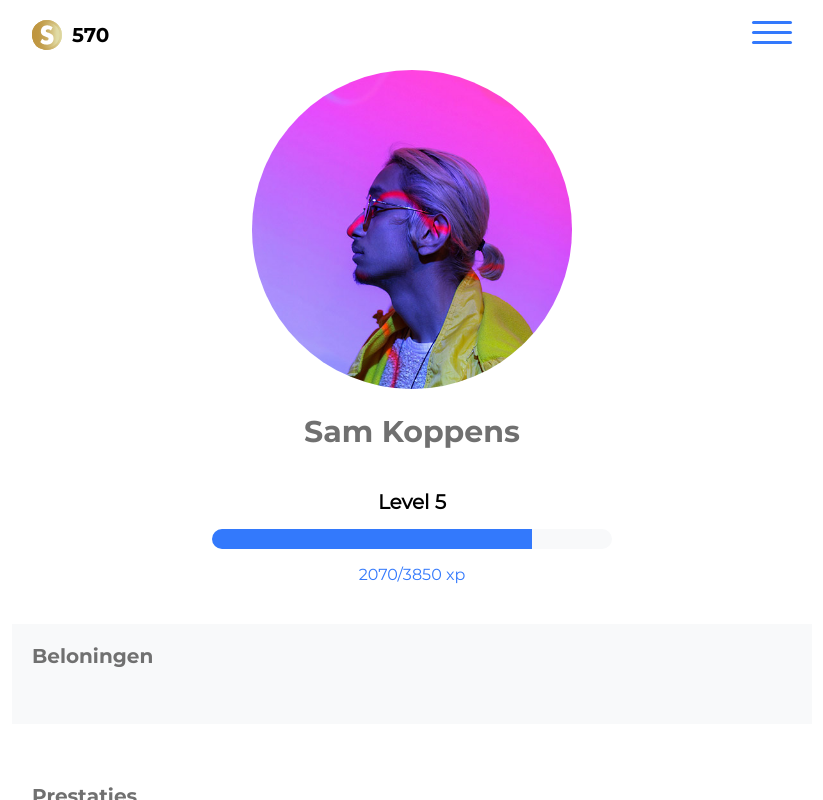
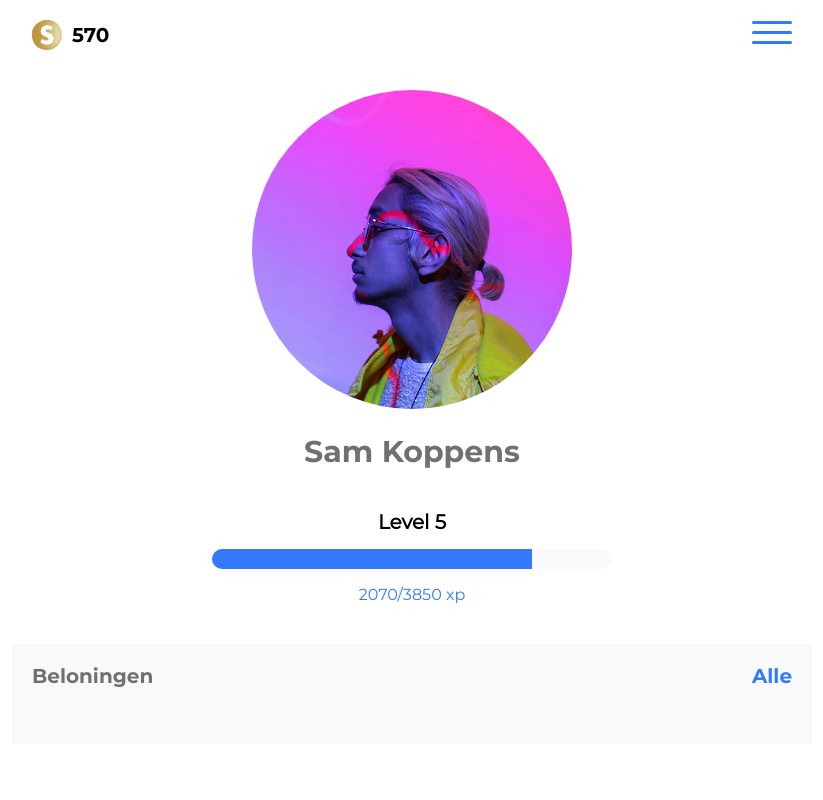
Before and after one commit to bramkorsten/Schmeckapp, a React (Create React App) app in the folder webapp/: page / in a window 1280 px wide. Shown: the whole page, without its empty margins (228-1051 px from the left). Built offline with nearby package versions, Linux system fonts and the light colour scheme.

Commit message:
Some small stuff in Home before merge

```diff
--- a/webapp/src/index.css
+++ b/webapp/src/index.css
@@ -25,6 +25,7 @@ body {
 main {
   background-color: white;
   box-sizing: border-box;
+  margin-top: var(--default-padding-mobile);
   min-height: calc(100% - var(--default-header-height));
   height: auto;
 }
@@ -54,6 +55,10 @@ p {
   color: var(--primary-font-color);
 }
 
+a {
+  color: var(--lightBlue) !important;
+}
+
 code {
   font-family: source-code-pro, Menlo, Monaco, Consolas, "Courier New",
     monospace;
--- a/webapp/src/pages/home/Home.css
+++ b/webapp/src/pages/home/Home.css
@@ -10,6 +10,10 @@
 .profileInfo img {
   /* clip-path: circle(130px at center); */
   border-radius: 50%;
+}
+
+h2 a{
+  color: var(--lightBlue) !important;
 }
 
 figure img {
@@ -60,3 +64,13 @@ figure img {
   box-sizing: border-box;
   margin: 0 auto calc(var(--default-padding-mobile) * 2) auto;
 }
+
+.rewardsContainerHeader {
+  width: 100%;
+  display: flex;
+  justify-content: space-between;
+}
+
+.rewardsLink {
+  color: var(--lightBlue);
+}
--- a/webapp/src/pages/home/Home.js
+++ b/webapp/src/pages/home/Home.js
@@ -1,6 +1,7 @@
 import React, { PureComponent } from "react";
 import "./Home.css";
 import profilePhoto from "../../images/profilePhoto.jpg";
+import { Link } from "react-router-dom";
 
 class Home extends PureComponent {
   componentWillMount() {
@@ -26,11 +27,27 @@ class Home extends PureComponent {
         </div>
 
         <section className={"rewardsContainer"}>
-          <h2>Beloningen</h2>
+          <div className={"rewardsContainerHeader"}>
+            <h2>Beloningen</h2>
+            <Link to={"/beloningen"}>
+              <h2 className={"rewardsLink"}>Alle</h2>
+            </Link>
+          </div>
+          <div className={"rewards"}>
+
+          </div>
         </section>
 
         <section className={"achievementsContainer"}>
-          <h2>Prestaties</h2>
+          <div className={"rewardsContainerHeader"}>
+            <h2>Prestaties</h2>
+            <Link to={"/prestaties"}>
+              <h2 className={"rewardsLink"}>Alle</h2>
+            </Link>
+          </div>
+          <div className={"rewards"}>
+
+          </div>
         </section>
       </main>
     );
```
